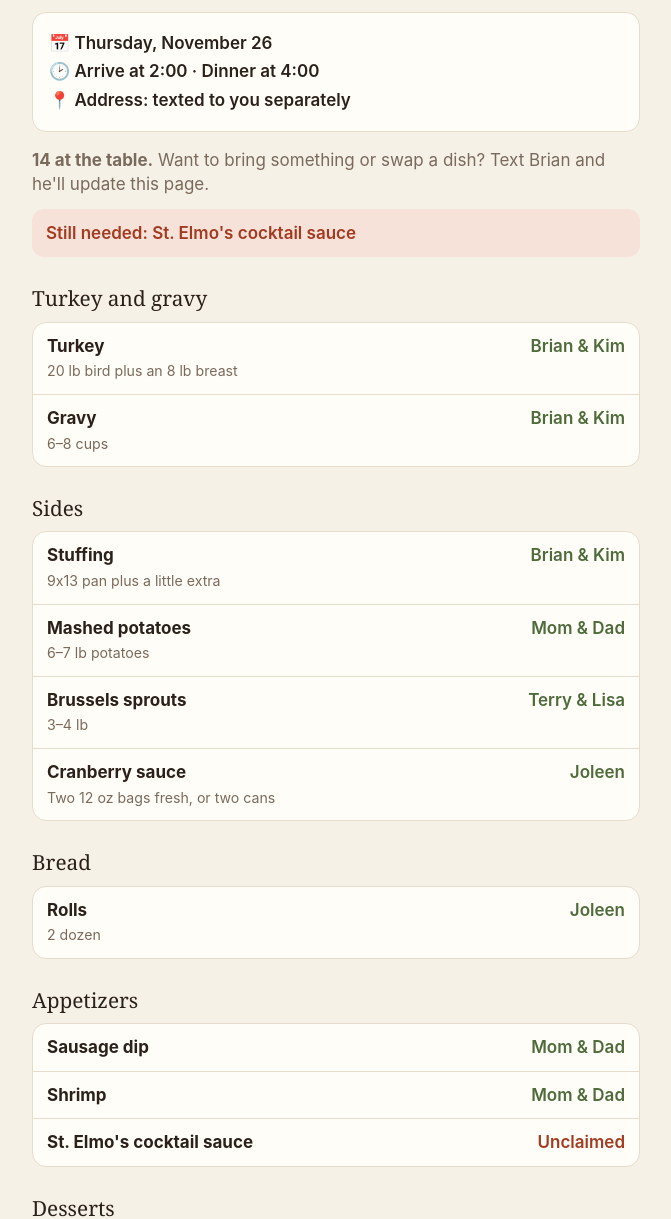
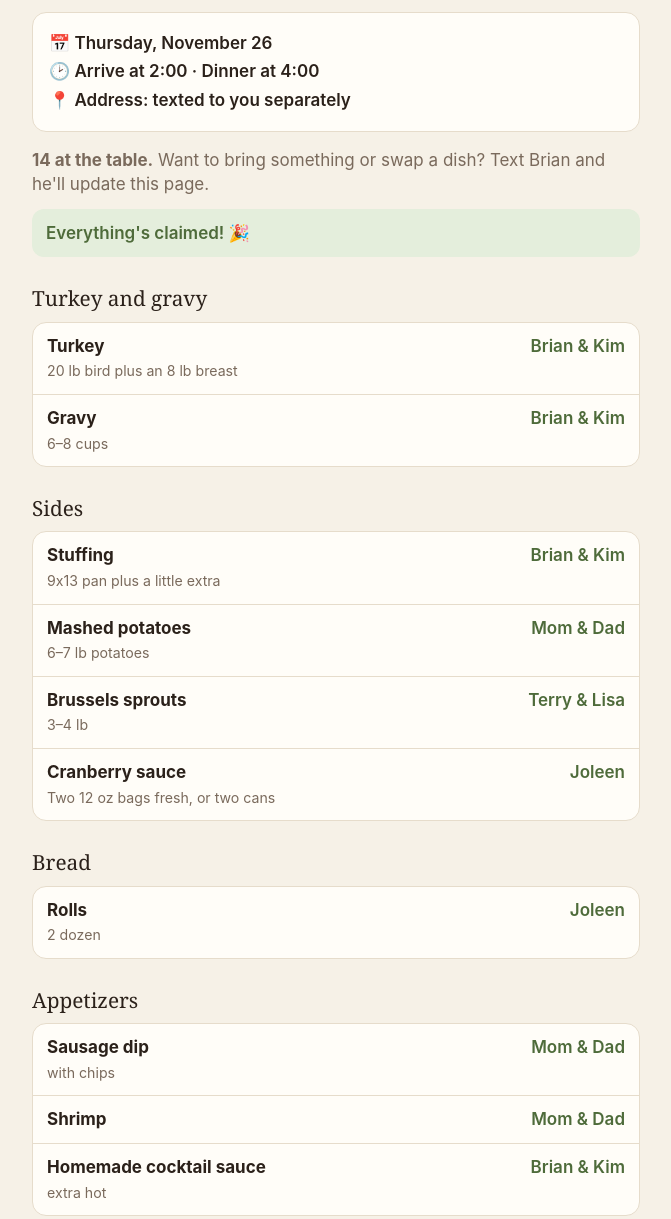
Before and after one commit to brianmmcconnell-spec/BMC-thanksgiving-2026, a plain HTML site: page index.html in a window 1280 px wide. Shown: the part 106-1325 px from the top of the page, without its empty margins (304-975 px from the left). Drawn offline with Linux system fonts and the light colour scheme.

Commit message:
Chips with sausage dip; homemade cocktail sauce; everything claimed
Co-Authored-By: Claude Opus 5.5 <noreply@anthropic.com>
Claude-Session: https://claude.ai/code/session_01LuKniHeNecnMNHqedyfhfF

```diff
--- a/index.html
+++ b/index.html
@@ -37,7 +37,7 @@ footer{margin-top:30px;color:var(--muted);font-size:.85rem;text-align:center}
 </div>
 
 <p class="note"><b>14 at the table.</b> Want to bring something or swap a dish? Text Brian and he'll update this page.</p>
-<div class="needed">Still needed: St. Elmo's cocktail sauce</div>
+<div class="needed" style="background:#E4EEDC;color:#4E6B3A">Everything's claimed! 🎉</div>
 
 <h2>Turkey and gravy</h2>
 <ul>
@@ -60,9 +60,9 @@ footer{margin-top:30px;color:var(--muted);font-size:.85rem;text-align:center}
 
 <h2>Appetizers</h2>
 <ul>
-<li><span class="item"><b>Sausage dip</b></span><span class="who">Mom &amp; Dad</span></li>
+<li><span class="item"><b>Sausage dip</b><small>with chips</small></span><span class="who">Mom &amp; Dad</span></li>
 <li><span class="item"><b>Shrimp</b></span><span class="who">Mom &amp; Dad</span></li>
-<li><span class="item"><b>St. Elmo's cocktail sauce</b></span><span class="who open">Unclaimed</span></li>
+<li><span class="item"><b>Homemade cocktail sauce</b><small>extra hot</small></span><span class="who">Brian &amp; Kim</span></li>
 </ul>
 
 <h2>Desserts</h2>
```
